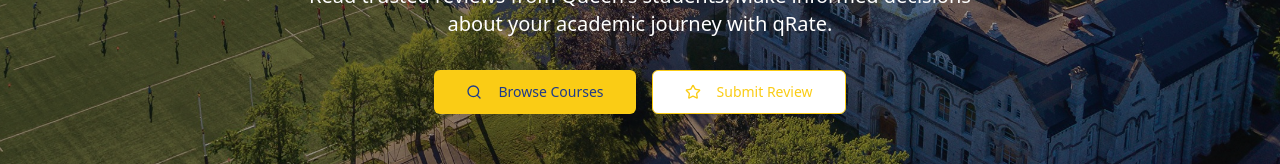
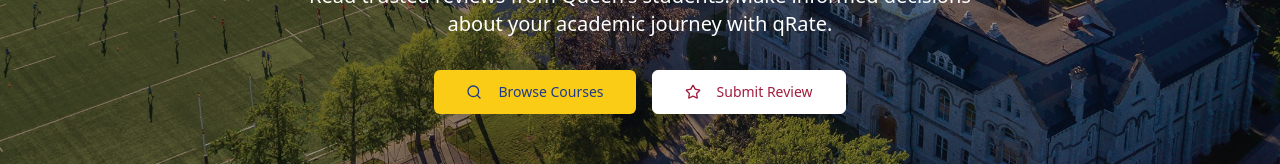
Before and after one commit to QueensRate/qRate-frontend, a React (Vite) app: page / in a window 1280 px wide. Shown: the part 307-471 px from the top of the page. Built offline with nearby package versions, Linux system fonts and the light colour scheme.

Commit message:
updated the "submit review" button

```diff
--- a/src/pages/Index.tsx
+++ b/src/pages/Index.tsx
@@ -72,7 +72,7 @@ const Index = () => {
                 asChild
                 variant="outline"
                 size="lg"
-                className="border-yellow-400 text-yellow-400 hover:bg-yellow-400 hover:text-blue-900 px-8 py-3"
+                className="border-white text-[#a01c3c] hover:bg-[#a01c3c]  hover:text-white px-8 py-3"
                 >
                 <Link to="/submit-review">
                     <Star className="mr-2 h-5 w-5" />
```
